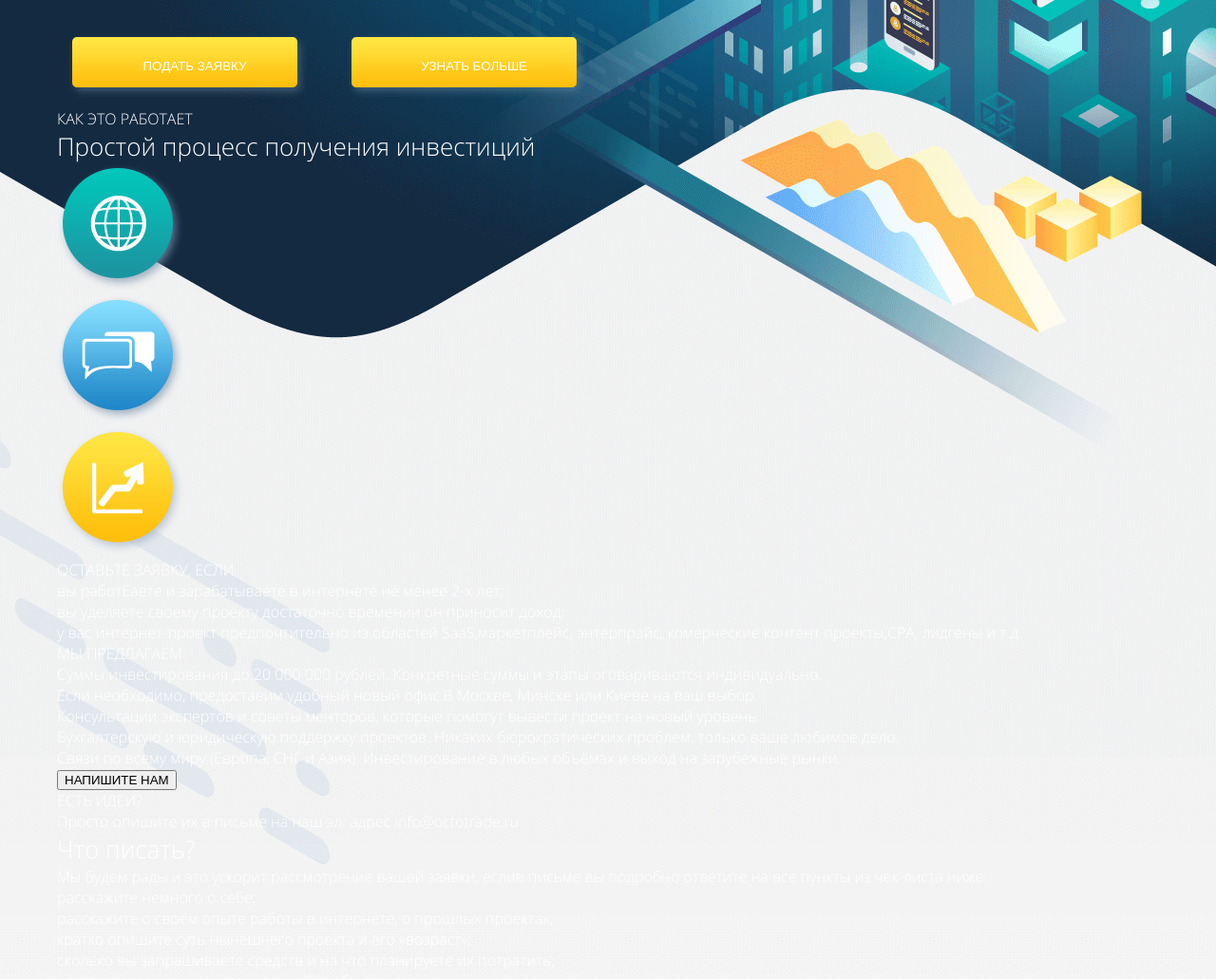
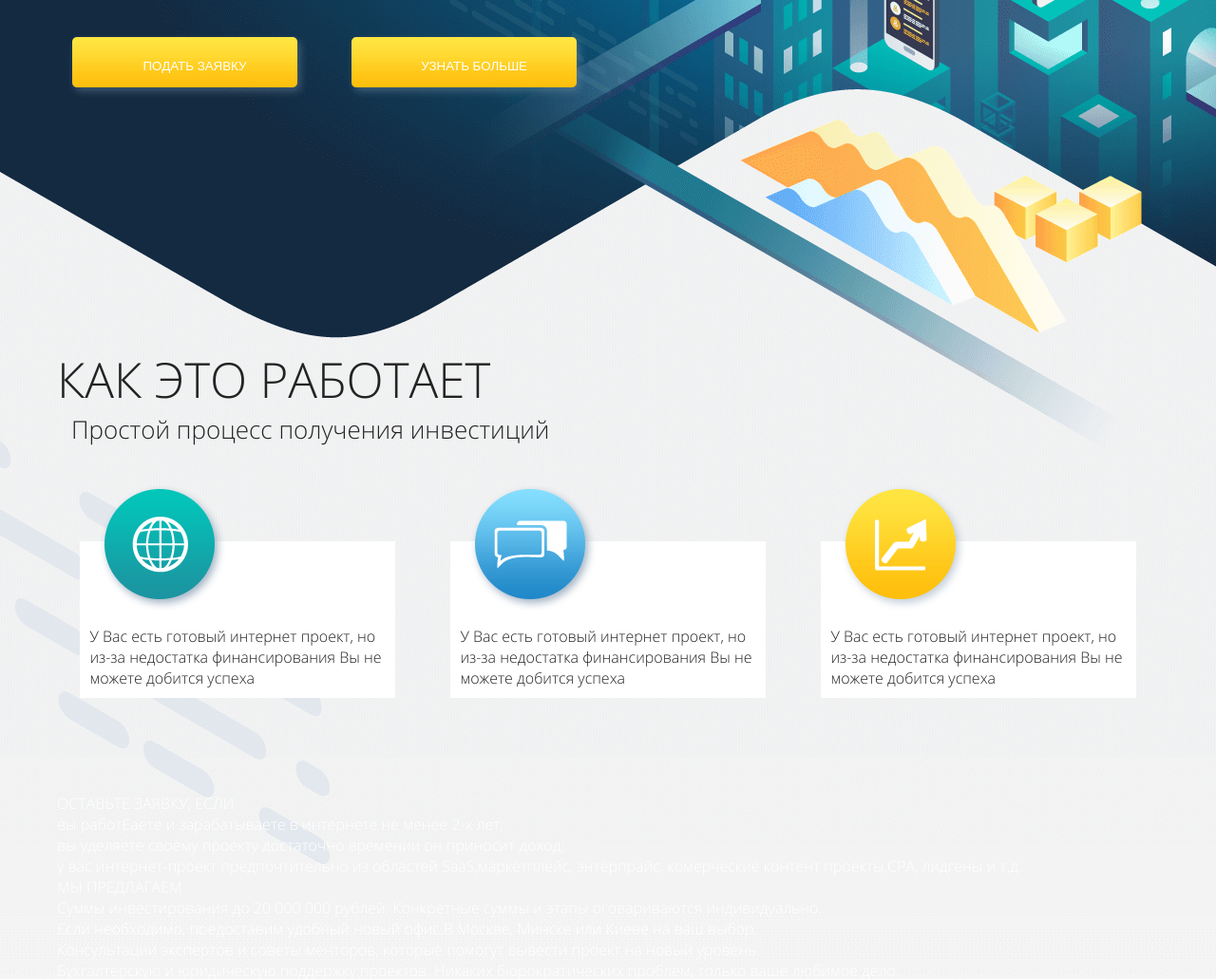
Before and after one commit to ZibaloVL/verstka, a website: page src/index.html in a window 1280 px wide. Shown: the part 600-1631 px from the top of the page at 95% size. Drawn offline with nearby package versions, Linux system fonts and the light colour scheme; files that its build step writes are made by us from their sources.

```diff
--- a/src/css/project.less
+++ b/src/css/project.less
@@ -1,3 +1,6 @@
+/*здесь прописанные общие стили*/
+
+
 @color_black: #232324;
 @color_green: #6cc372;
 @color_grey: #f0f0f0;
--- a/src/css/styles-code.less
+++ b/src/css/styles-code.less
@@ -51,6 +51,7 @@
 }
 
 .block1{
+
     &_1{
         margin-top: 140px;
         padding-left: 10px;
@@ -83,5 +84,34 @@
         }
     }
 
+    margin-bottom: 250px;
+}
+
+.block2{
+    color:@color_black;
+    h2{
+        color:@color_black;
+        font-size: 3.2rem;
+    }
+    .h3{
+        padding-left:15px;
+    }
+    .qvestBlocks{
+        .row-flex();
+        margin-top: 100px;
+        justify-content: space-around;
+        .qvestBlock{
+            background-color: @color_white;
+            .col();
+            .size(3.5);
+        }
+        img{
+            margin:-60px 10px 0px 20px;
+        }
+        p{
+            padding: 10px;
+        }
+        margin-bottom: 100px;
+    }
 
 }
--- a/src/index.html
+++ b/src/index.html
@@ -68,22 +68,34 @@
                 <button>УЗНАТЬ БОЛЬШЕ</button>
             </div>
         </section>
-        <section id ="block2" class="wrapper" >
+        <section id ="block2" class="block2 wrapper" >
             <h2>КАК ЭТО РАБОТАЕТ</h2>
-            <h3>Простой процесс получения инвестиций</h3>
-            <div >
-                <div>
-                    <div><img src="img/block2_p_1.png" alt="ss"></div>
+            <h3 class="h3">Простой процесс получения инвестиций</h3>
+            <div  class="qvestBlocks">
+                <div class="qvestBlock">
+                    <img src="img/block2_p_1.png" alt="ss">
+                    <p><span>У Вас есть готовый интернет проект,</span>
+                        но из-за недостатка финансирования Вы
+                         не можете добится успеха
+                    </p>
                 </div>
-                <div>
-                    <div><img src="img/block2_p_2.png" alt="ss"></div>
+                <div class="qvestBlock">
+                    <img src="img/block2_p_2.png" alt="ss">
+                    <p><span>У Вас есть готовый интернет проект,</span>
+                        но из-за недостатка финансирования Вы
+                         не можете добится успеха
+                    </p>
                 </div>
-                <div>
-                    <div><img src="img/block2_p_3.png" alt="ss"></div>
+                <div class="qvestBlock">
+                    <img src="img/block2_p_3.png" alt="ss">
+                    <p><span>У Вас есть готовый интернет проект,</span>
+                        но из-за недостатка финансирования Вы
+                         не можете добится успеха
+                    </p>
                 </div>
             </div>
         </section>
-        <section id = "block3" class = "wrapper">
+        <section id = "block3" class = "wrapper block3">
             <div>
                 <h4>ОСТАВЬТЕ ЗАЯВКУ, ЕСЛИ</h4>
                 <ul><li>вы работЕаете и зарабатываете в интернете не менее 2-х лет;</li>
```
